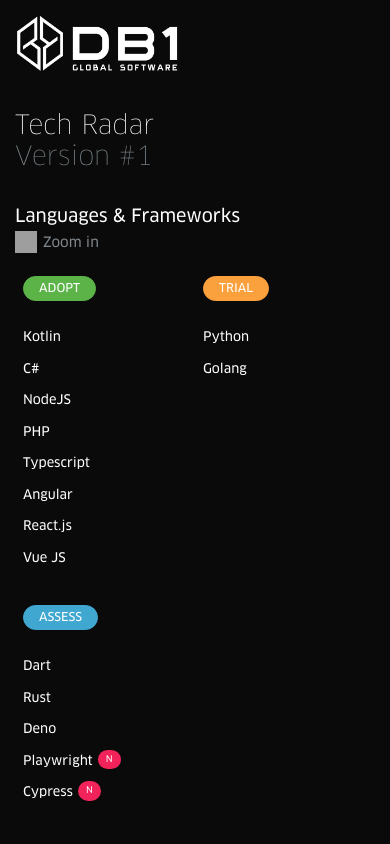
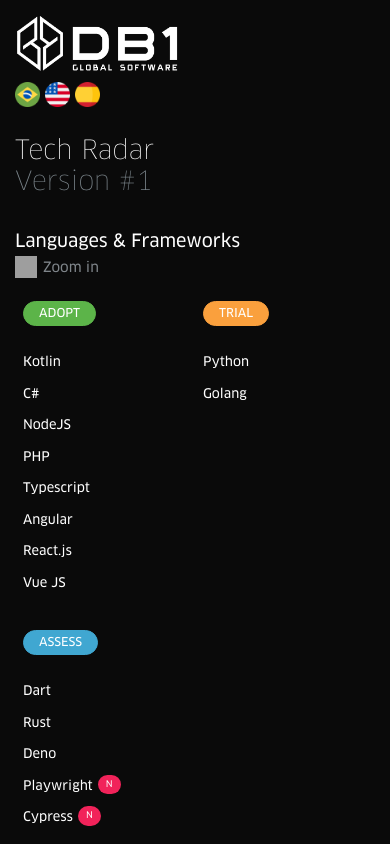
Before and after one commit to db1group/db1-tech-radar, a React (Create React App) app: page /index.html in a window 390 px wide. Shown: the top 844 px of the page. Built offline with nearby package versions, Linux system fonts and the light colour scheme; grey boxes are pictures that could not be loaded.

Commit message:
implement responsive language menu

```diff
--- a/src/components/ButtonFlag/ButtonFlag.tsx
+++ b/src/components/ButtonFlag/ButtonFlag.tsx
@@ -29,7 +29,7 @@
     <div>
       {languageOptions.map(languageOption => (
         <img
-          className='buttonFlag'
+          className='button-flag'
           src={languageOption.flag}
           alt={languageOption.name}
           onClick={async () => {
--- a/src/components/ButtonFlag/buttonFlag.scss
+++ b/src/components/ButtonFlag/buttonFlag.scss
@@ -1,11 +1,10 @@
-.buttonFlag {
-  margin-left: 8px;
-  border-radius: 100%;
+.button-flag {
+  margin-right: 8px;
   height: 35px;
   vertical-align: bottom;
 }
 
-.buttonFlag:hover {
+.button-flag:hover {
   opacity: 0.7;
   cursor: pointer;
 }
--- a/src/components/LogoLink/LogoLink.tsx
+++ b/src/components/LogoLink/LogoLink.tsx
@@ -3,6 +3,7 @@
 import Link from "../Link/Link";
 import "./logo-link.scss";
 import { useTranslation } from "react-i18next";
+import ButtonFlag from "../ButtonFlag/ButtonFlag";
 
 export default function LogoLink({ small = false }: { small?: boolean }) {
   const { t } = useTranslation();
@@ -20,7 +21,10 @@
 
           alt={`${t('radarName')}`}
         />
-        <span className="logo-link__text">{t('radarName')}</span>
+        <div className="button-flag__logo"><ButtonFlag /></div>
+        {small &&
+          <span className="logo-link__text">{t('radarName')}</span>
+        }
       </span>
     </Link>
   );
--- a/src/components/LogoLink/logo-link.scss
+++ b/src/components/LogoLink/logo-link.scss
@@ -42,6 +42,10 @@
       transform: scale(0.55);
     }
 
+    .button-flag__logo {
+      display: none;
+    }
+
     .logo-link__text {
       opacity: 0.8;
     }
--- a/src/styles/components/page.scss
+++ b/src/styles/components/page.scss
@@ -19,8 +19,28 @@
       margin: 0;
     }
 
-    @media (max-width: $until-lg) {
+    @media (min-width: $until-sm) {
+      .button-flag__logo {
+        display: none;
+      }
+    }
+
+    @media (max-width: $until-sm) {
       .nav {
+        display: none;
+      }
+
+      .button-flag {
+        display: inline-flex;
+        height: 25px;
+        margin-right: 5px;
+      }
+
+      .button-flag:hover {
+        opacity: 1;
+      }
+
+      .logo-link__text {
         display: none;
       }
     }
@@ -33,5 +53,9 @@
   &__footer {
     margin-top: 5px;
     flex: 0 0 auto;
+
+    .button-flag {
+      display: none;
+    }
   }
 }
```
